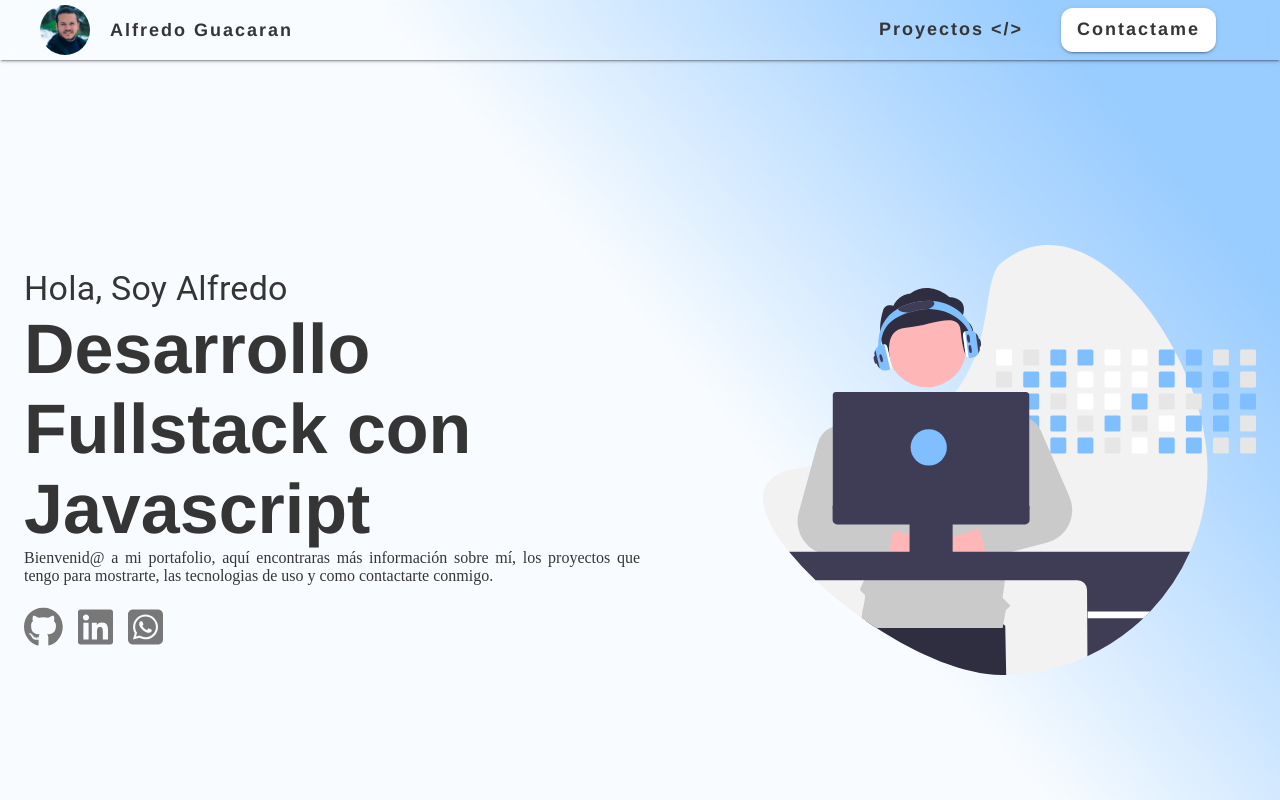
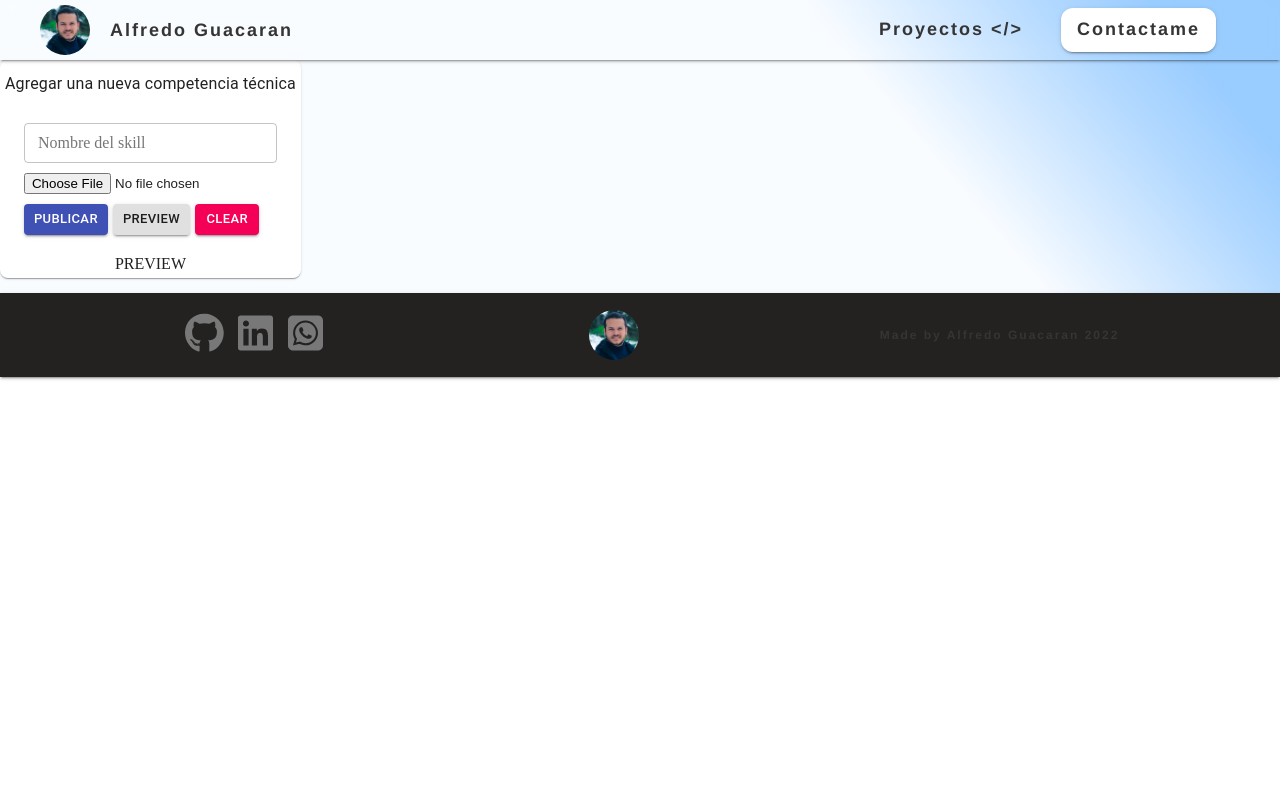
Before and after one commit to AlfredoGuacaran/portafolio, a React (Create React App) app in the folder client/: page /admin in a window 1280 px wide. Shown: the top 800 px of the page. Built offline with nearby package versions, Linux system fonts and the light colour scheme.

Commit message:
Ruta administrador iniciada en el cliente, se renderiza formulario para crear nueva skill

```diff
--- a/client/src/App.js
+++ b/client/src/App.js
@@ -1,20 +1,28 @@
-import React from 'react';import { MuiThemeProvider } from '@material-ui/core/styles';
+import React from 'react';
+import { MuiThemeProvider } from '@material-ui/core/styles';
 import { theme } from './styles';
 import Home from './pages/Home/Home';
+import Admin from './pages/Admin/Admin';
 import Navbar from './components/Navbar/Navbar';
 import Footer from './components/Footer/Footer';
 import makeStyles from './styles';
+import { BrowserRouter as Router, Routes, Route, Navigate } from 'react-router-dom';
 
 const App = () => {
   const classes = makeStyles();
   return (
+    <Router>
       <MuiThemeProvider theme={theme}>
         <div className={classes.appContainer}>
           <Navbar />
-        <Home />
+          <Routes>
+            <Route path='/' element={<Home />} />
+            <Route path='/admin' element={<Admin />} />
+          </Routes>
           <Footer />
         </div>
       </MuiThemeProvider>
+    </Router>
   );
 };
 
--- a/client/src/components/Skills/Skills.js
+++ b/client/src/components/Skills/Skills.js
@@ -1,5 +1,4 @@
-import React, { useState } from 'react';
-import useStyles from './styles';
+import React, { useState } from 'react';import useStyles from './styles';
 import { Container } from '@material-ui/core';
 import skillIcon from '../../images/javascript-39404.png';
 import ScrollContainer from 'react-indiana-drag-scroll';
--- /dev/null
+++ b/client/src/components/SkillsForm/SkillsForm.js
@@ -0,0 +1,38 @@
+import React, { useState } from 'react';import { Paper, TextField, Button, Typography } from '@material-ui/core';
+import FileBase from 'react-file-base64';
+import useStyles from './styles';
+import { dispatch } from 'react-redux';
+import { CREATE } from '../../constants/actionTypes';
+
+const SkillsForm = () => {
+  const classes = useStyles();
+  const [skillData, setSkillData] = useState({ name: '', seledtedFile: '' });
+  const handleSubmit = () => {};
+  return (
+    <Paper elevation={1} className={classes.paper}>
+      <Typography variant='subtitle1' className={classes.typo}>
+        Agregar una nueva competencia técnica
+      </Typography>
+      <form className={`${classes.form} ${classes.root}`} autoComplete='false' noValidate onSubmit={handleSubmit}>
+        <TextField fullwidth name='name' label='Nombre del skill' variant='outlined' size='small' className={classes.textFile} onChange={(e) => setSkillData({ ...skillData, name: e.target.value })} />
+        <div className={classes.fileContainer}>
+          <FileBase type='file' multiple={false} />
+        </div>
+        <div className={classes.buttonsContainer}>
+          <Button variant='contained' color='primary' size='small'>
+            Publicar
+          </Button>
+          <Button variant='contained' size='small'>
+            Preview
+          </Button>
+          <Button variant='contained' color='secondary' size='small'>
+            Clear
+          </Button>
+        </div>
+      </form>
+      <div className={classes.preview}>PREVIEW</div>
+    </Paper>
+  );
+};
+
+export default SkillsForm;
--- /dev/null
+++ b/client/src/components/SkillsForm/styles.js
@@ -0,0 +1,30 @@
+import { makeStyles } from '@material-ui/core/styles';
+export default makeStyles((theme) => ({
+  root: {
+    '& .MuiTextField-root': {
+      width: '100%',
+    },
+  },
+  paper: {
+    width: 'fit-content',
+    display: 'flex',
+    flexDirection: 'column',
+    gap: '20px',
+    flexWrap: 'wrap',
+    alignItems: 'center',
+    justifyContent: 'space-around',
+    padding: '5px',
+    borderRadius: '8px',
+  },
+  from: {},
+  textFile: {},
+  typo: { flex: '0 0 100%', textAlign: 'center', margin: '5px 0' },
+  fileContainer: {
+    width: '97%',
+    margin: '10px 0',
+  },
+  buttonsContainer: {
+    display: 'flex',
+    gap: '5px',
+  },
+}));
--- /dev/null
+++ b/client/src/constants/actionTypes.js
@@ -0,0 +1 @@
+export const CREATE = 'CREATE';
--- /dev/null
+++ b/client/src/pages/Admin/Admin.js
@@ -0,0 +1,13 @@
+import React from 'react';import { Slide } from '@material-ui/core';
+import ProjectsSection from '../../components/ProjectsSection/ProjectsSection';
+import SkillsForm from '../../components/SkillsForm/SkillsForm';
+
+export default function Admin() {
+  return (
+    <Slide direction='right' in mountOnEnter unmountOnExit>
+      <div>
+        <SkillsForm />
+      </div>
+    </Slide>
+  );
+}
--- a/client/src/reducers/index.js
+++ b/client/src/reducers/index.js
@@ -1,7 +1,5 @@
-import { combineReducers } from 'redux';import posts from './posts';
-import auth from './auth';
+import { combineReducers } from 'redux';import portfolio from './portfolio';
 
 export default combineReducers({
-  posts,
-  auth,
+  portfolio,
 });
```
Also changed, not shown: client/src/reducers/portfolio.js (added, +7 -0 lines), client/src/reducers/posts.js (deleted, +0 -34 lines), client/src/pages/Admin/styles.js (added). Lines whose indentation alone changed are shown as unchanged.
